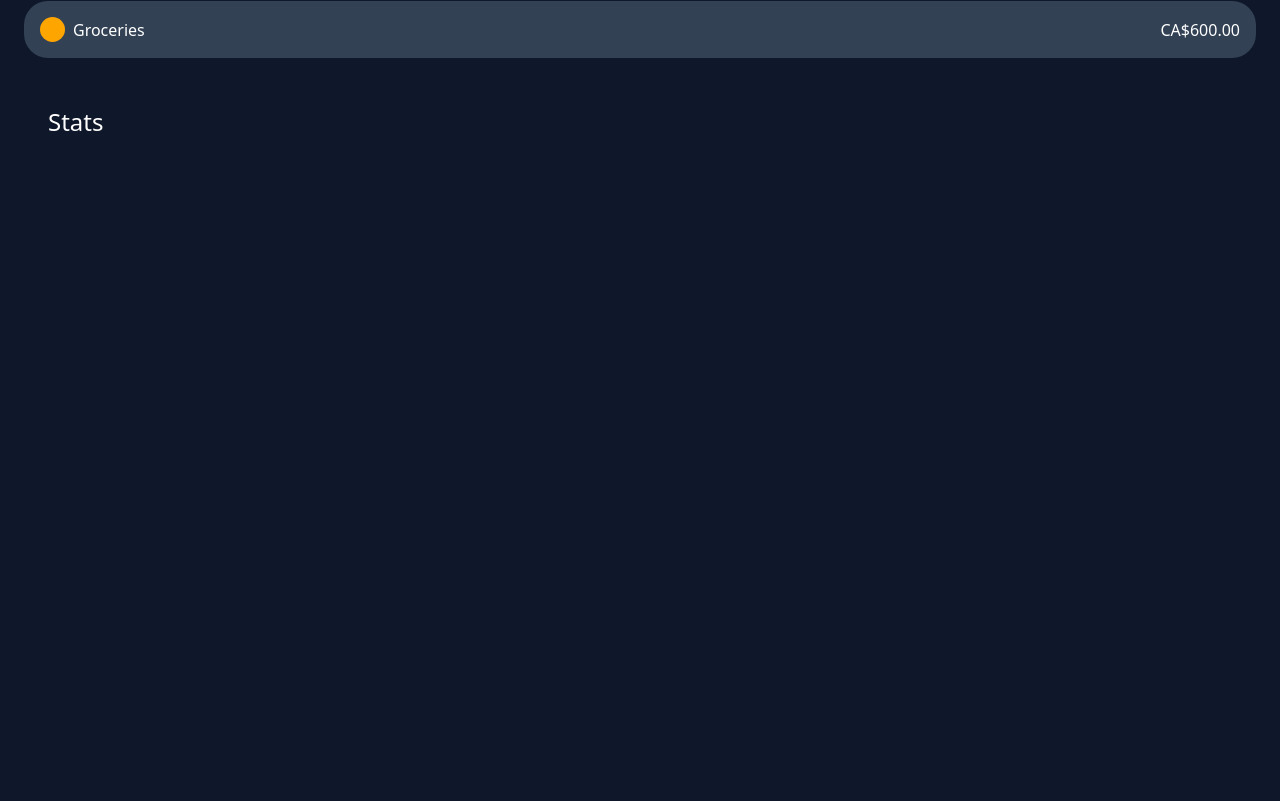
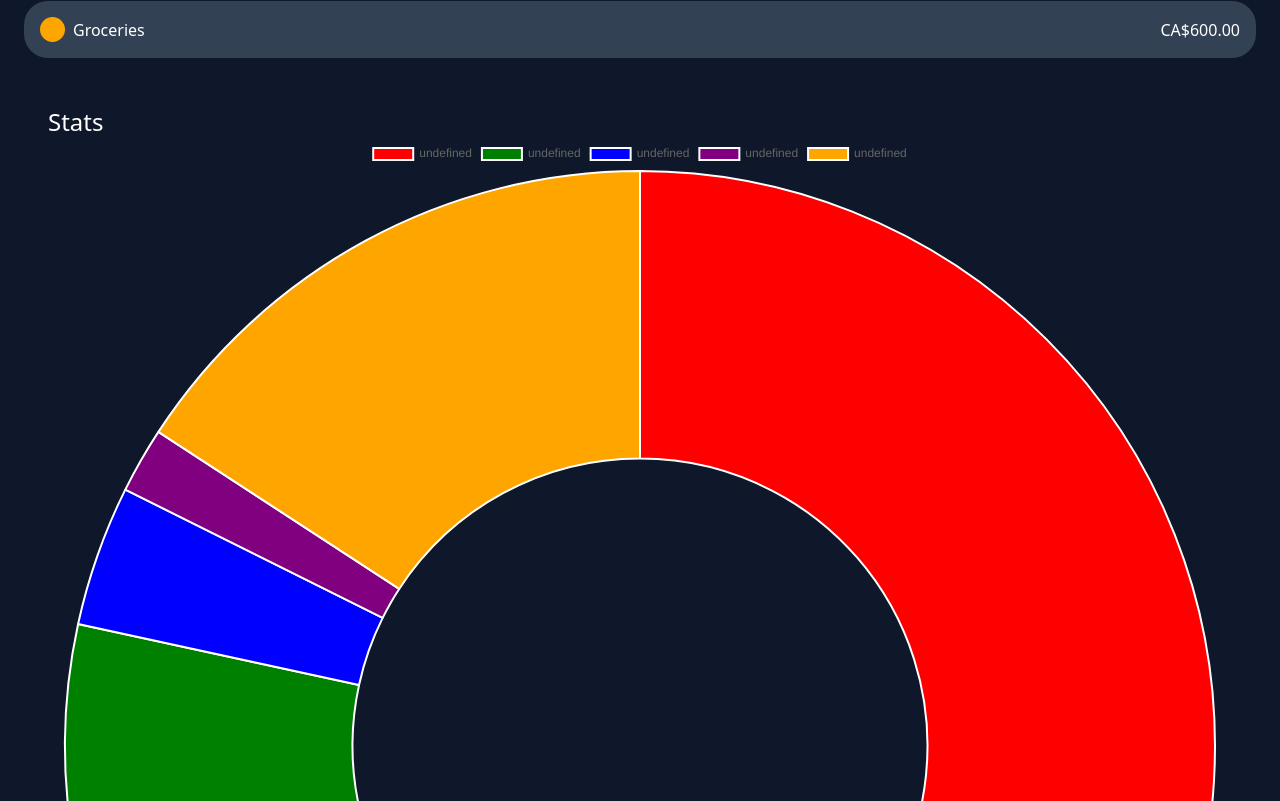
Before and after one commit to danielAwale/finance-tracker, a Next.js app in the folder my-app/: page / in a window 1280 px wide. Shown: the part 639-1440 px from the top of the page. Before the commit the page ends 825 px from the top, so only its background shows below. Built offline with nearby package versions, Linux system fonts and the light colour scheme.

Commit message:
create our doughnut chart with some properties

```diff
--- a/my-app/app/page.js
+++ b/my-app/app/page.js
@@ -73,6 +73,22 @@ export default function Home() {
       {/* Chart Section */}
       <section className="py-6 px-6">
         <h3 className="text-2xl">Stats</h3>
+        <div>
+          <Doughnut
+            data={{
+              labels: dummyData.map((expense) => {
+                expense.title;
+              }),
+              datasets: [
+                {
+                  label: "Expenses",
+                  data: dummyData.map((expenses) => expenses.amount),
+                  backgroundColor: dummyData.map((expenses) => expenses.color),
+                },
+              ],
+            }}
+          />
+        </div>
       </section>
     </main>
   );
```
